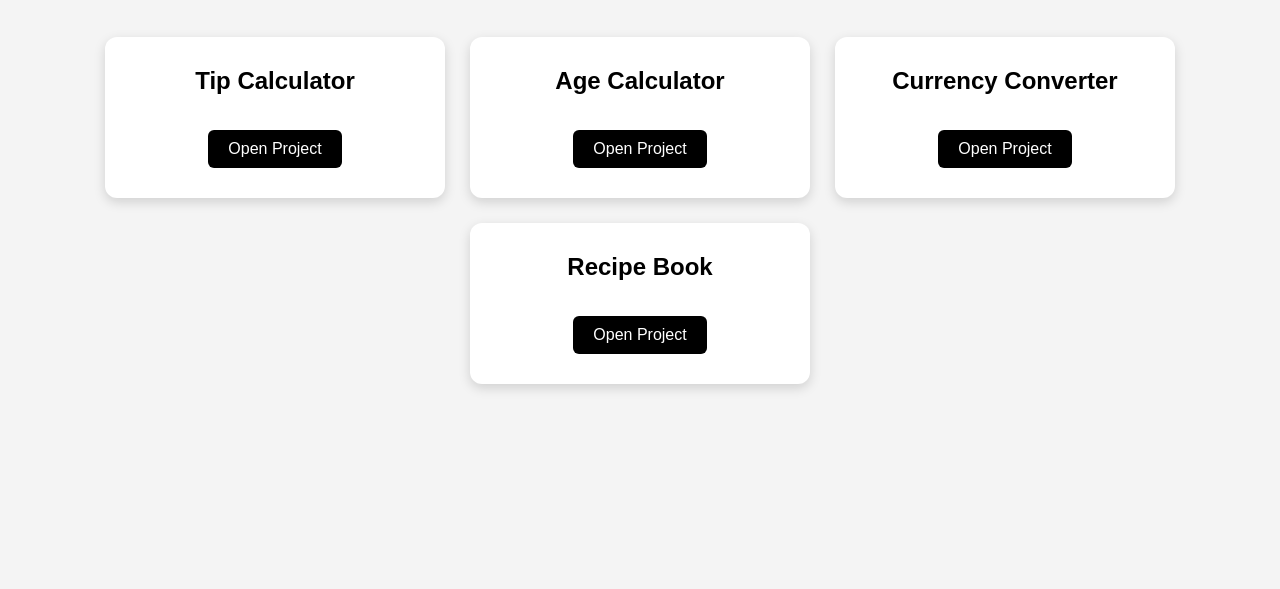
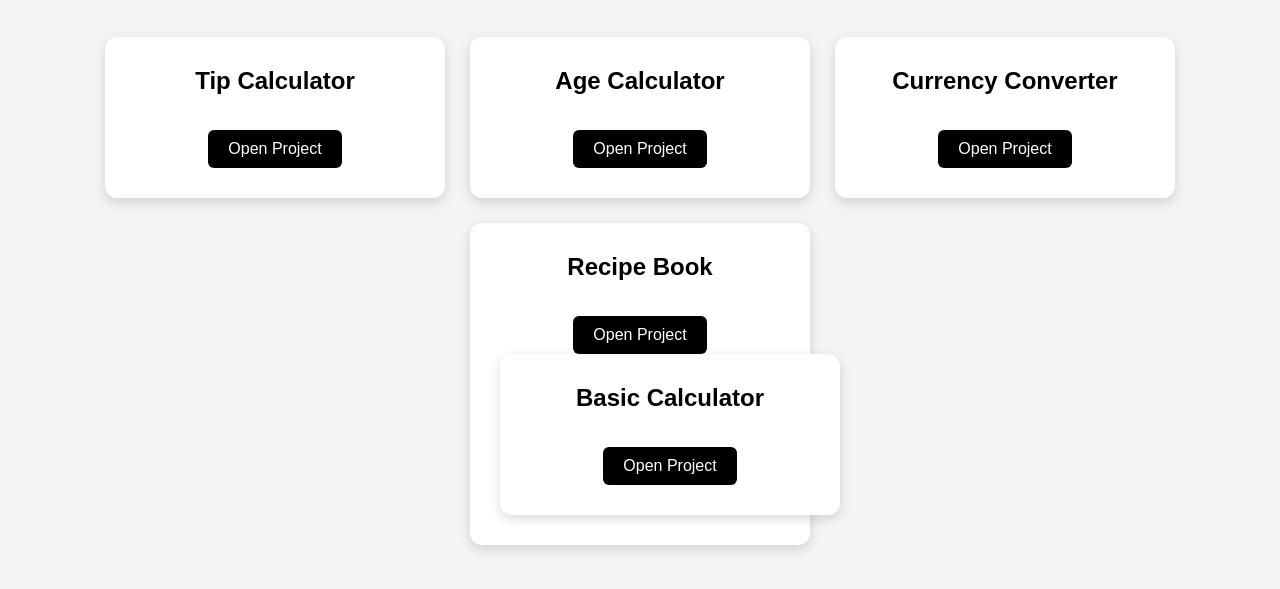
Before and after one commit to Bharu2121/HTML_Demo, a plain HTML site: page index.html in a window 1280 px wide. Shown: the part 145-734 px from the top of the page. Drawn offline with Linux system fonts and the light colour scheme.

Commit message:
Basic calculator

```diff
--- a/index.html
+++ b/index.html
@@ -1,5 +1,6 @@
 <!DOCTYPE html>
 <html lang="en">
+
 <head>
     <meta charset="UTF-8">
     <meta name="viewport" content="width=device-width, initial-scale=1.0">
@@ -95,9 +96,17 @@
             <a href="./Day4/recipe-book.html">
                 Open Project
             </a>
+            <div class="card">
+                <h2>Basic Calculator</h2>
+                <!-- <p>Day 6 Project</p> -->
+                <a href="./Day%206/calculator.html">
+                    Open Project
+                </a>
+            </div>
         </div>
 
     </div>
 
 </body>
+
 </html>
```
